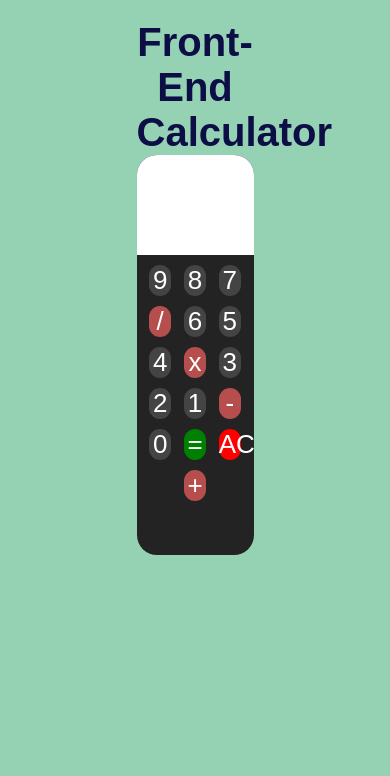
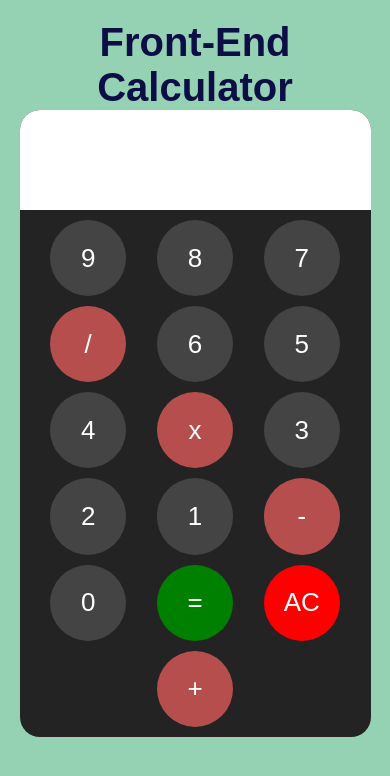
Before and after one commit to AdarshN1295/Internpe1, a plain HTML site: page index.html in a window 390 px wide. Drawn offline with Linux system fonts and the light colour scheme; a web font is replaced by a local one.

Commit message:
Update style.css

```diff
--- a/style.css
+++ b/style.css
@@ -116,3 +116,12 @@ h2.calc--heading{
     font-size: 40px;
 }
 }
+
+@media(max-width: 600px){
+div.calculatorBox{
+    width: 90%;}
+
+h2.calc--heading{
+    font-size: 40px;
+}
+}
```
